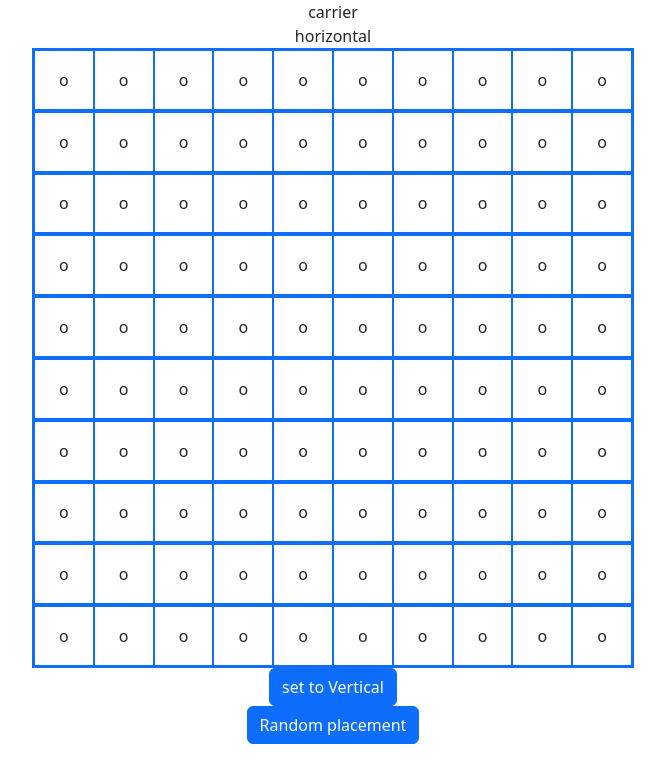
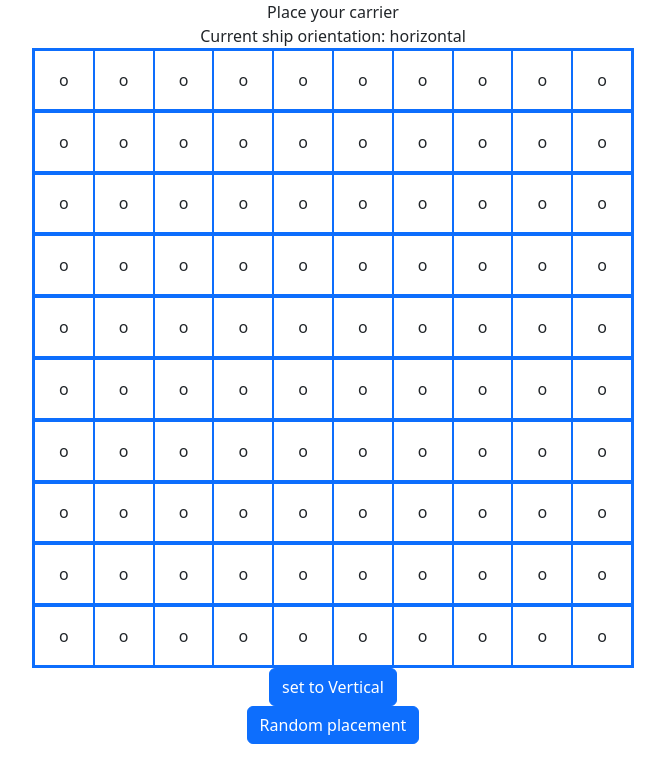
Before and after one commit to Eetub1/battleship-react, a React (Vite) app: page / in a window 1280 px wide. Shown: the top 782 px of the page, without its empty margins (307-972 px from the left). Built offline with nearby package versions, Linux system fonts and the light colour scheme.

Commit message:
adding ships randomly works well now

```diff
--- a/src/App.jsx
+++ b/src/App.jsx
@@ -9,8 +9,7 @@ import PlaceShipsBoard from './components/PlaceShipsBoard'
 import { Form, Button } from 'react-bootstrap'
 
 function App() {
-  const boardObject = new Gameboard(10)
-  const [boardArray, setBoardArray] = useState(boardObject.getBoard())
+  const [boardObject] = useState(new Gameboard(10))
   const [gamePhase, setGamePhase] = useState('placePhase')
 
   const [p1name, setP1Name] = useState('')
@@ -76,7 +75,7 @@ function App() {
 
     {gamePhase === 'playPhase' && (
       <div className='d-flex justify-content-center'>
-        <DrawBoard board={boardArray} />
+        <DrawBoard boardObject={boardObject} />
       </div>
     )}
 
--- a/src/classes/gameboard.js
+++ b/src/classes/gameboard.js
@@ -25,7 +25,7 @@ class Gameboard {
         return board
     }
 
-    validatePlacement(row, col, isHorizontal, ship, shipLength) {
+    validatePlacement(row, col, isHorizontal, shipLength) {
         const boardSize = this.getBoardSize()
 
         if (isHorizontal) {
@@ -63,6 +63,21 @@ class Gameboard {
         return true
     }
 
+    placeShipsRandomly(ships) {
+        //clearing the board of all previously placed ships
+        this.board = this.setBoard()
+
+        for (const ship of ships) {
+            while (true) {
+                let randomRow = Math.floor(Math.random() * this.size)
+                let randomCol = Math.floor(Math.random() * this.size)
+                let orientation = Math.random() > 0.5 ? true : false
+                console.log(randomRow, randomCol, orientation, ship)
+                if (this.placeShip(randomRow, randomCol, orientation, ship)) break
+            }
+        }
+    }
+
     getBoard() {
         return this.board
     }
--- a/src/components/Drawboard.jsx
+++ b/src/components/Drawboard.jsx
@@ -1,4 +1,6 @@
-const DrawBoard = ({ board }) => {
+const DrawBoard = ({ boardObject }) => {
+    const board = boardObject.getBoard()
+
     return (
         <div className=' d-flex flex-column align-items-center border border-primary'>
             {board.map((row, rowIndex) => {
--- a/src/components/PlaceShipsBoard.jsx
+++ b/src/components/PlaceShipsBoard.jsx
@@ -1,41 +1,29 @@
 import { useState } from 'react'
 import { Button } from 'react-bootstrap'
 
-
-//kun tämä on valmis ja toimii, niin tämän voisi yhdistää tuon DrawBoard komponentin
-//kanssa ehkä samaksi? sillä loogisesti hyvin samanlainen
 const PlaceShipsBoard = ({ boardObject, ships, setGamePhase}) => {
     const [currentShipIndex, setCurrentShipIndex] = useState(1)
     const [currentShip, setCurrentShip] = useState(ships[0])
     const [isHorizontal, setIsHorizontal] = useState(true)
     const [hoverCells, setHoverCells] = useState([])
     const [isValidPlacement, setIsValidPlacement] = useState(null)
-
+    const [confirmPlacementVisible, setConfirmPlacementVisible] = useState(false)
 
     const shipAmount = ships.length
     const board = boardObject.getBoard()
     const shipLength = currentShip.getShipLength()
 
-    const handleClick = (event, rowIndex, cellIndex) => {
-        console.log(rowIndex, cellIndex)
-
-        //const wasSuccess = boardObject.validatePlacement(rowIndex, cellIndex, isHorizontal, currentShip, shipLength)
-        if (isValidPlacement) {
-            boardObject.placeShip(rowIndex, cellIndex, isHorizontal, currentShip)
-        } else return
+    const handleClick = (rowIndex, cellIndex) => {
+        if (isValidPlacement) boardObject.placeShip(rowIndex, cellIndex, isHorizontal, currentShip)
+        else return
 
         setCurrentShipIndex(currentShipIndex + 1)
-        if (currentShipIndex >= shipAmount) setGamePhase('playPhase')//laita gamePhase eteenpäin
+        if (currentShipIndex >= shipAmount) setGamePhase('playPhase')
         else setCurrentShip(ships[currentShipIndex])
     }
 
-    const handleMouseEnter = (event, rowIndex, cellIndex) => {
-        setIsValidPlacement(boardObject.validatePlacement(rowIndex, cellIndex, isHorizontal, currentShip, shipLength))
-        //kun ollaan ruudun yllä niin pitää värjätä ruutujen taustat joko punaiseksi tai vihreäksi riippuen
-        //onko tämän hetkinen laivan paikka validi vai ei
-
-        //lähdetään tämänhetkisestä kohdasta [rowIndex][cellIndex] ja mennään shipLengthin verran suuntaan isHorizontal
-        //ja matkan varrella joko laitetaan backgroundi vihreäksi tai punaiseksi riippuen wasSuccess muuttujasta
+    const handleMouseEnter = (rowIndex, cellIndex) => {
+        setIsValidPlacement(boardObject.validatePlacement(rowIndex, cellIndex, isHorizontal, shipLength))
         setHoverCells([])
         const cells = []
         if (isHorizontal) {
@@ -48,45 +36,47 @@ const PlaceShipsBoard = ({ boardObject, ships, setGamePhase}) => {
             }
         }
         setHoverCells(cells)
-
-
-
-        //ei tarvi kutsua validate placementia molemmissa funktioissa
     }
 
     const handleRandomPlacement = () => {
+        boardObject.placeShipsRandomly(ships)
 
+        //this row forces react to update the UI
+        //shamelessly copied this from ChatGPT
+        setHoverCells([...hoverCells])
+        setConfirmPlacementVisible(true)
     }
 
     return (
         <div className='d-flex flex-column align-items-center'>
-            <div>{currentShip.name}</div>
-            <div>{isHorizontal ? 'horizontal' : 'vertical'}</div>
+            <div>Place your {currentShip.name}</div>
+            <div>Current ship orientation: {isHorizontal ? 'horizontal' : 'vertical'}</div>
 
-            <div className=' d-flex flex-column align-items-center border border-primary'>
+            <div className='d-flex flex-column align-items-center border border-primary'>
                 {board.map((row, rowIndex) => {
                     return <div
                         key={rowIndex}
                         style={{width: '80vw', maxWidth: '600px'}}
                         className='d-flex flex-row border border-primary'>
                         {row.map((cell, cellIndex) => {
-                            //if the cell is the one that should be highlighted
                             const styles = {
                                 flex: 1,
                                 aspectRatio: '1'
                             }
+
                             if (hoverCells.find(cell => cell[0] === rowIndex && cell[1] === cellIndex)) {
                                 if (isValidPlacement) styles.backgroundColor = 'green'
                                 else styles.backgroundColor = 'red'
                             }
 
                             return <div
-                                onClick={() => handleClick(event, rowIndex, cellIndex)}
-                                onMouseEnter={() => {handleMouseEnter(event, rowIndex, cellIndex)}}
+                                onClick={() => handleClick(rowIndex, cellIndex)}
+                                onMouseEnter={() => {handleMouseEnter(rowIndex, cellIndex)}}
                                 onMouseLeave={() => setHoverCells([])}
                                 key={cellIndex}
                                 style={styles}
-                                className='cell border border-primary d-flex align-items-center justify-content-center'>{cell}
+                                className='cell border border-primary d-flex align-items-center justify-content-center'>
+                                {cell}
                                 </div>
                             }
                         )}
@@ -103,6 +93,10 @@ const PlaceShipsBoard = ({ boardObject, ships, setGamePhase}) => {
             <Button onClick={handleRandomPlacement}>
                 Random placement
             </Button>
+
+            <Button style={{display: confirmPlacementVisible ? 'block' : 'none'}} onClick={() => setGamePhase('playPhase')}>
+                Confirm Placement?
+            </Button>
         </div>
     )
 }
```
